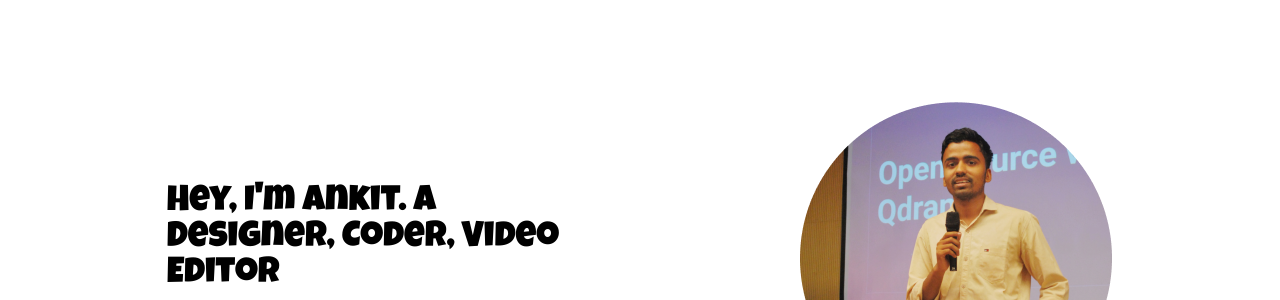
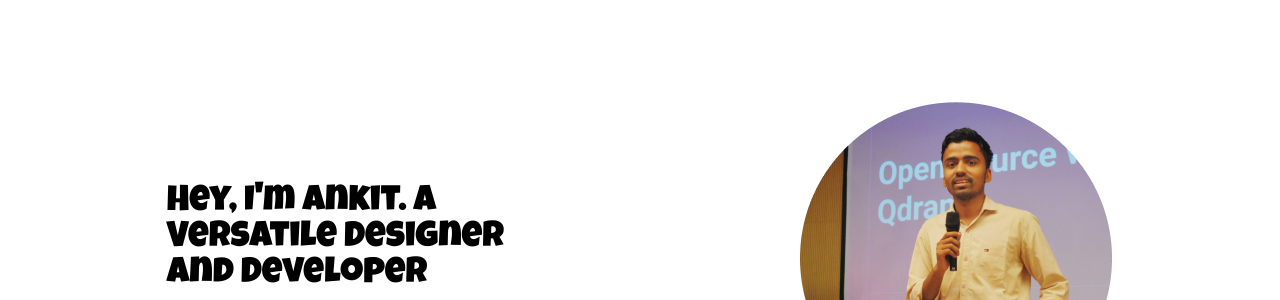
Before and after one commit to ankitrai5096/Portfolio-Website-01, a plain HTML site: page index.html in a window 1280 px wide. Shown: the part 117-417 px from the top of the page. Drawn offline with Linux system fonts and the light colour scheme.

Commit message:
Update index.html

```diff
--- a/index.html
+++ b/index.html
@@ -39,7 +39,7 @@
     <header id="home">
         <div class="home-main">
             <div class="profile-deatisl">
-                <h1>Hey, I'm Ankit. A Designer, Coder, Video Editor</h1>
+                <h1>Hey, I'm Ankit. A Versatile Designer and  Developer</h1>
                 <div class="social-links">
                     <a href="https://github.com/ankitrai5096"><img src="res/github.svg" alt=""></a>
                     <a href="https://www.instagram.com/often_0510?igsh=MWdoaHNqNmZmY2gzYg=="><img src="img/insta.png"
```
